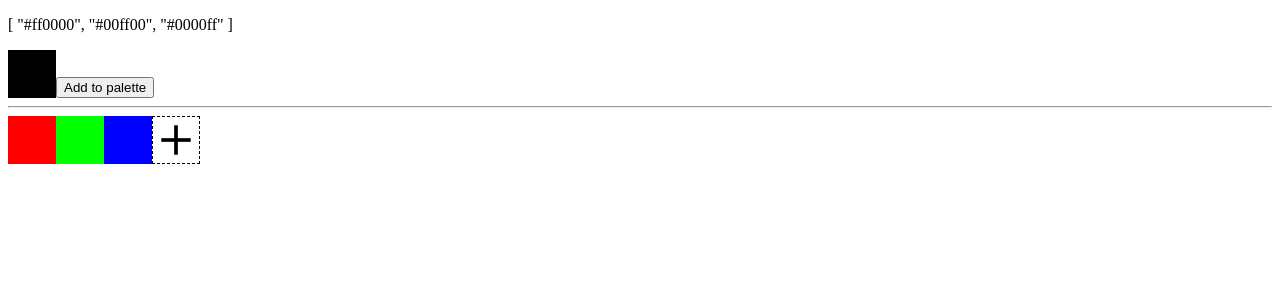
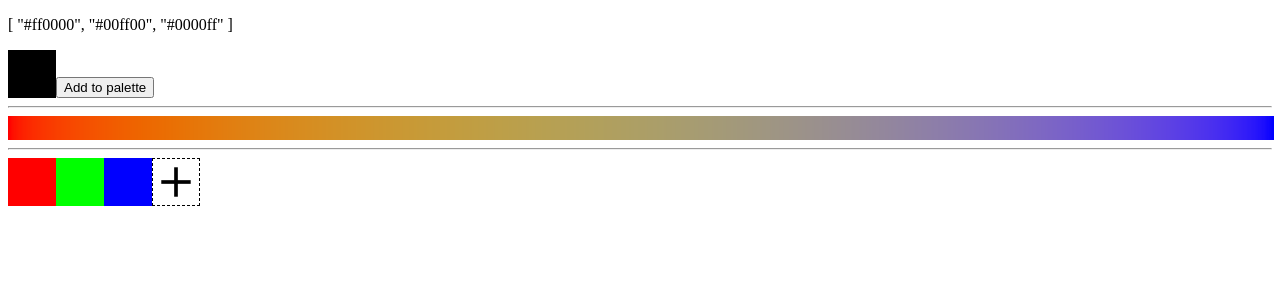
Before and after one commit to johnryanmal/color-palette, a Vue app: page / in a window 1280 px wide. Shown: the top 300 px of the page. Built offline with nearby package versions, Linux system fonts and the light colour scheme.

Commit message:
make color band gradient

```diff
--- a/package.json
+++ b/package.json
@@ -9,6 +9,7 @@
     "preview": "vite preview"
   },
   "dependencies": {
+    "chroma-js": "^2.4.2",
     "vue": "^3.2.47",
     "vuedraggable": "^4.1.0"
   },
--- a/src/App.vue
+++ b/src/App.vue
@@ -2,15 +2,20 @@
 import { ref } from 'vue'
 import ColorInput from './components/ColorInput.vue'
 import ColorPalette from './components/ColorPalette.vue'
+import ColorBand from './components/ColorBand.vue'
+
+import chroma from 'chroma-js'
 
 const picker = ref(null)
 const palette = ref(null)
 </script>
 
 <template>
-  <p>{{ palette?.colors }}</p>
+  <p :set="console.log(palette?.colors)">{{ palette?.colors }}</p>
   <ColorInput ref="picker"/>
   <button @click="() => palette.add(picker.color)">Add to palette</button>
   <hr/>
+  <ColorBand v-if="palette" :func="chroma.bezier(palette.colors)"/>
+  <hr/>
   <ColorPalette ref="palette" :colors="['#ff0000', '#00ff00', '#0000ff']"/>
 </template>
--- /dev/null
+++ b/src/components/ColorBand.vue
@@ -0,0 +1,35 @@
+<script setup>
+import { toRefs } from 'vue'
+
+const props = defineProps({
+  func: { type: Function, required: false, default: (x) => `hsl(0 0% ${x*100}%)` },
+  steps: { type: Number, required: false, default: 1000 }
+})
+const { func, steps } = toRefs(props)
+
+function percentage(min, max, x) {
+  return (x-min)/(max-min) || 0
+}
+</script>
+
+<template>
+  <div class="band">
+    <span class="strip" v-for="step in steps"
+      :style="{
+        'background-color': func(percentage(1, steps, step))
+      }">
+    </span>
+  </div>
+</template>
+
+<style scoped>
+.band {
+  display: flex;
+  width: 100%;
+  height: 1.5rem;
+}
+
+.strip {
+  flex-grow: 1;
+}
+</style>
--- a/src/components/ColorPalette.vue
+++ b/src/components/ColorPalette.vue
@@ -17,9 +17,9 @@ function uid() {
 const swatchlist = ref([])
 const swatchmap = ref({})
 const swatchrefs = ref({})
-const swatches = computed(() => swatchlist.value.map((data) => swatchrefs.value[data.id]))
+const swatches = computed(() => swatchlist.value.map((data) => swatchrefs.value[data.id] ?? swatchmap.value[data.id]))
 const newswatch = ref(null)
-const colors = computed(() => swatches.value.map((swatch) => swatch?.color))
+const colors = computed(() => swatches.value.map((swatch) => swatch.color))
 
 onBeforeUpdate(() => {
   swatchrefs.value = {}
```
Also changed, not shown: 1 other file (tests, documents, lock files or other folders).
